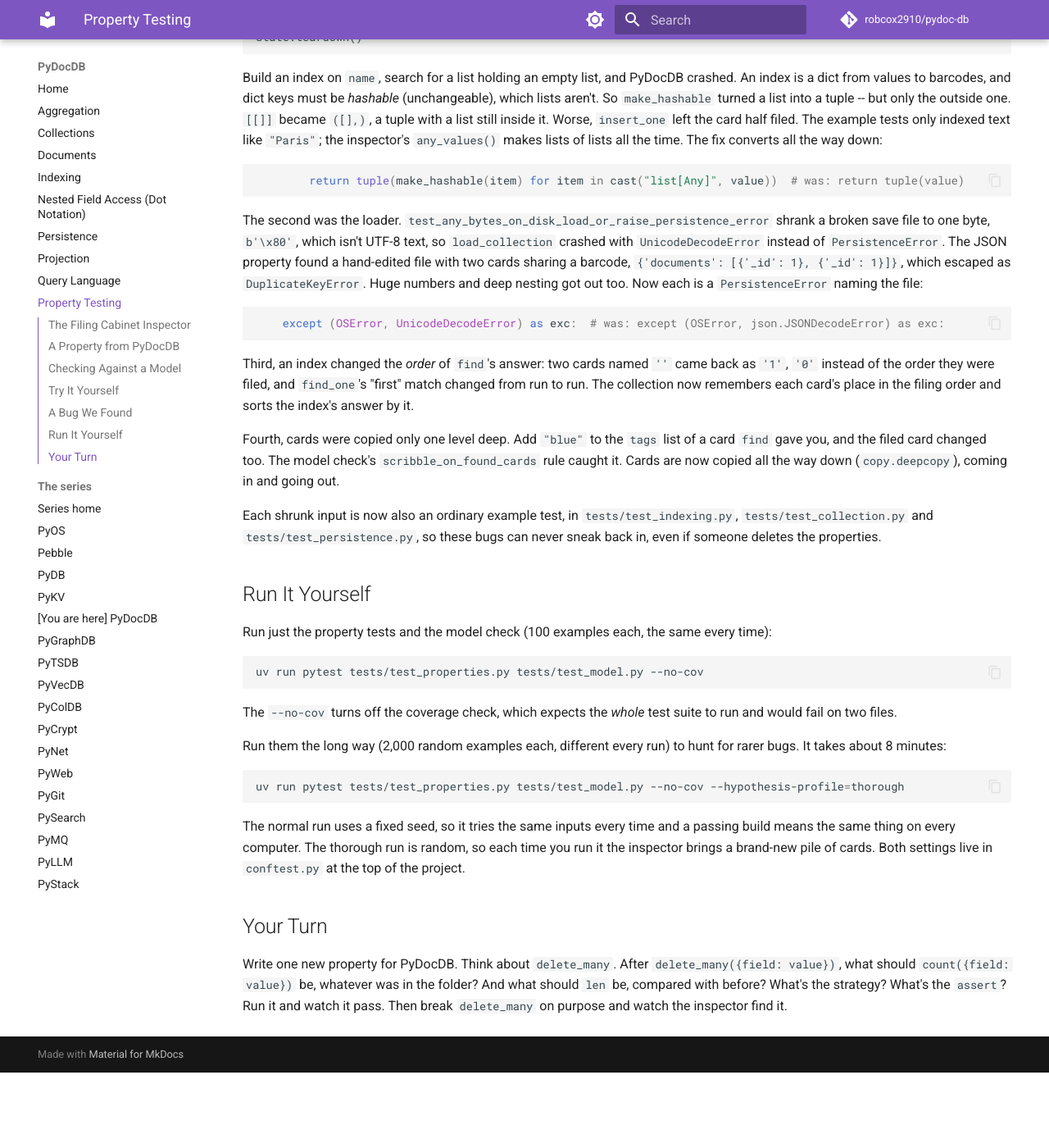
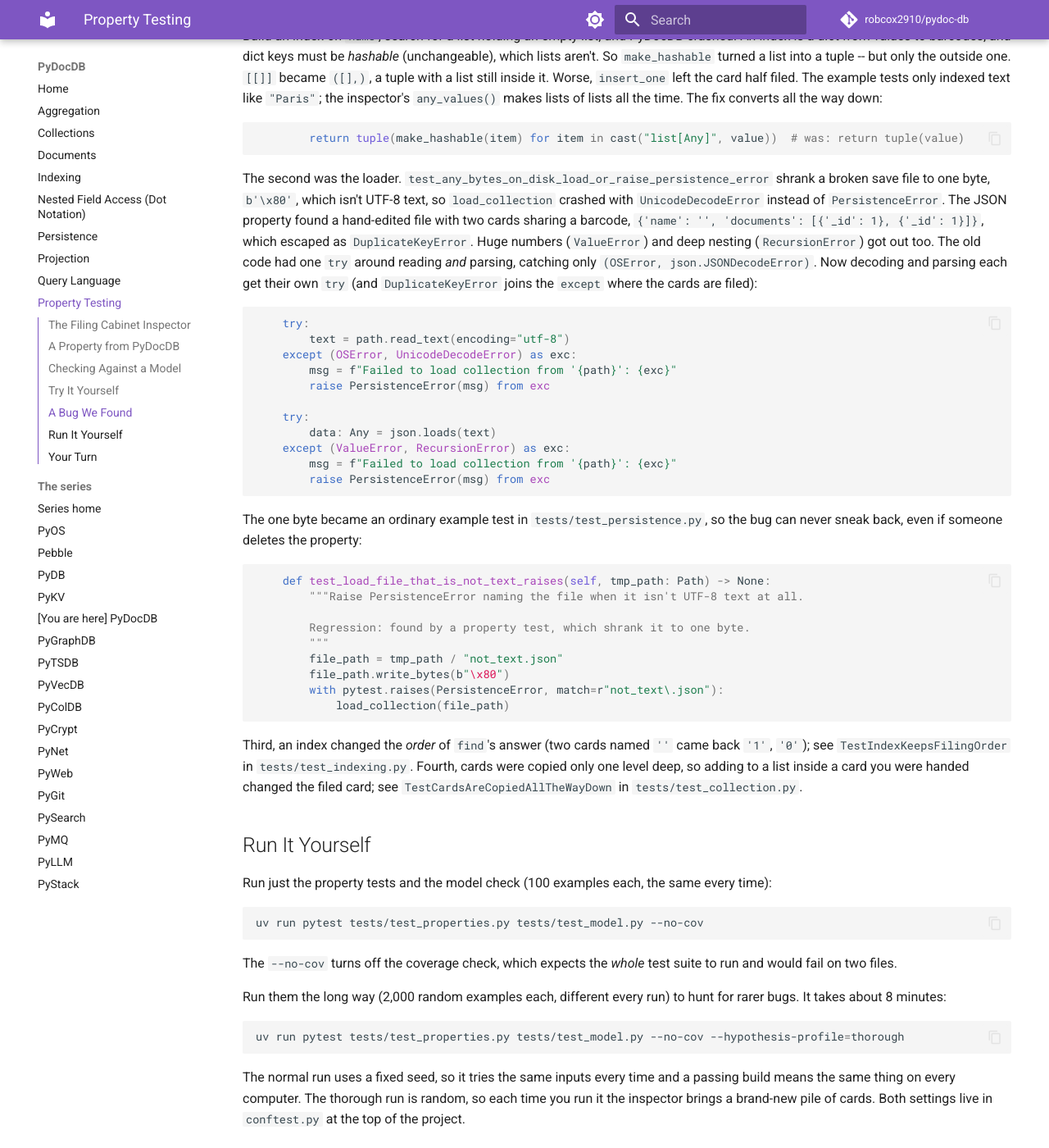
Before and after one commit to robcox2910/pydoc-db, an MkDocs documentation site: the page built from docs/property-testing.md, in a window 1280 px wide and 1400 px high, scrolled down 5378 px. Shown: the whole window at 82% size. Built offline with MkDocs 1.6.1 and Material for MkDocs 9.7.7, drawn with Linux system fonts in a browser that asks for light colours; comment, search, counter and statistics services are not loaded; before the commit the page ends 6686 px from its top, so only the background shows below that; some of the changed text lies outside the part shown.

Commit message:
docs: show the real loader fix and a pinned example test
Co-Authored-By: Claude Opus 5.5 <noreply@anthropic.com>

````diff
--- a/docs/property-testing.md
+++ b/docs/property-testing.md
@@ -23,8 +23,7 @@ they ask for something, they check one rule:
 That rule is a **property**. It doesn't say what any one card looks like.
 It says something that must be true for *every* folder of cards.
 
-When the inspector catches the clerk out, they don't just report
-"something went wrong with that huge pile". They try again with fewer
+When the inspector catches the clerk out, they try again with fewer
 cards, shorter names and simpler values, checking it still goes wrong
 each time, until it's as small as it can be. That boiling-down is called
 **shrinking**, and it's the best part: the smallest failing input usually
@@ -81,8 +80,7 @@ Line by line:
   they'd almost never match. `any_values()` (in `tests/strategies.py`,
   shared with the model check) makes text, numbers, `True`/`False`,
   `None`, and lists and dicts up to two deep. A folder holds at most five
-  cards, which keeps the test quick; a failure shrinks to one or two
-  cards anyway.
+  cards, which keeps the test quick.
 - **The comment in `query_values()`** says why the value is never a dict:
   `{"age": {"$gt": 13}}` means "age greater than 13", not "age equals
   this dict". A strategy should only make inputs the code promises to
@@ -104,11 +102,12 @@ Notice what the test *doesn't* say. It never says "find Alice and you get
 Alice's card". It doesn't need to know any answers. It only needs a rule
 that's always true.
 
-The next property says an index must never change what `find` returns.
-**That property alone is passed by a `find` that does nothing** -- one
-that always hands back an empty list gives the same nothing with or
-without an index -- so the plain-filter property sits beside it and fails
-straight away if `find` never finds anything.
+The second property in the table below says an index must never change
+what `find` returns. **That index property alone is passed by a `find`
+that does nothing**: one that always hands back an empty list gives the
+same nothing with or without an index. The plain-filter property shown
+above catches it straight away, because a plain loop *does* find the
+matching cards.
 
 | Rule | Test |
 |---|---|
@@ -191,10 +190,8 @@ Piece by piece:
 - **`ids = Bundle("ids")`** is a bag of barcodes used earlier in the
   story. Two random strings almost never match, so without it the story
   would hardly ever try filing a card under a barcode that's taken.
-  `insert_one` puts its barcode in the bag (`target=ids`), and picks
-  either a barcode from the bag or a brand-new one, so it tries both
-  sides: a taken barcode must raise `DuplicateKeyError` and change
-  nothing.
+  `insert_one` puts its barcode in the bag (`target=ids`) and draws
+  from it too, so a taken barcode must raise `DuplicateKeyError`.
 - **`delete_one`** works out the answer from the notebook first, then
   checks what the collection *says*: `True` exactly when there was a card
   to shred.
@@ -260,9 +257,9 @@ Searching for the random value, `None`, agreed either way. But
 searching for the name the card really holds, `''`, found it without an
 index and found nothing with one.
 
-`test_an_index_never_changes_what_find_returns` caught it. The model
-check happened to miss it this time: a model check is only as good as
-the stories it tries. The other four
+`test_an_index_never_changes_what_find_returns` caught it, and so did the
+model check: build an index on `name`, file a card named `''`, search
+for `''`. The other four
 properties stayed green: without an index, `find` is still right. **The
 example tests all still pass. Only the property notices.** The example
 tests index cards with real-looking values like `"Paris"`, and nobody
@@ -307,28 +304,47 @@ The second was the loader. `test_any_bytes_on_disk_load_or_raise_persistence_err
 shrank a broken save file to one byte, `b'\x80'`, which isn't UTF-8 text,
 so `load_collection` crashed with `UnicodeDecodeError` instead of
 `PersistenceError`. The JSON property found a hand-edited file with two
-cards sharing a barcode, `{'documents': [{'_id': 1}, {'_id': 1}]}`, which
-escaped as `DuplicateKeyError`. Huge numbers and deep nesting got out too. Now
-each is a `PersistenceError` naming the file:
+cards sharing a barcode, `{'name': '', 'documents': [{'_id': 1}, {'_id': 1}]}`,
+which escaped as `DuplicateKeyError`. Huge numbers (`ValueError`) and deep
+nesting (`RecursionError`) got out too. The old code had one `try` around
+reading *and* parsing, catching only `(OSError, json.JSONDecodeError)`.
+Now decoding and parsing each get their own `try` (and `DuplicateKeyError`
+joins the `except` where the cards are filed):
 
 ```python
-    except (OSError, UnicodeDecodeError) as exc:  # was: except (OSError, json.JSONDecodeError) as exc:
+    try:
+        text = path.read_text(encoding="utf-8")
+    except (OSError, UnicodeDecodeError) as exc:
+        msg = f"Failed to load collection from '{path}': {exc}"
+        raise PersistenceError(msg) from exc
+
+    try:
+        data: Any = json.loads(text)
+    except (ValueError, RecursionError) as exc:
+        msg = f"Failed to load collection from '{path}': {exc}"
+        raise PersistenceError(msg) from exc
 ```
 
-Third, an index changed the *order* of `find`'s answer: two cards named
-`''` came back as `'1'`, `'0'` instead of the order they were filed, and
-`find_one`'s "first" match changed from run to run. The collection now
-remembers each card's place in the filing order and sorts the index's
-answer by it.
+The one byte became an ordinary example test in `tests/test_persistence.py`,
+so the bug can never sneak back, even if someone deletes the property:
 
-Fourth, cards were copied only one level deep. Add `"blue"` to the
-`tags` list of a card `find` gave you, and the filed card changed too.
-The model check's `scribble_on_found_cards` rule caught it. Cards are now
-copied all the way down (`copy.deepcopy`), coming in and going out.
+```python
+    def test_load_file_that_is_not_text_raises(self, tmp_path: Path) -> None:
+        """Raise PersistenceError naming the file when it isn't UTF-8 text at all.
 
-Each shrunk input is now also an ordinary example test, in
-`tests/test_indexing.py`, `tests/test_collection.py` and `tests/test_persistence.py`, so these bugs
-can never sneak back in, even if someone deletes the properties.
+        Regression: found by a property test, which shrank it to one byte.
+        """
+        file_path = tmp_path / "not_text.json"
+        file_path.write_bytes(b"\x80")
+        with pytest.raises(PersistenceError, match=r"not_text\.json"):
+            load_collection(file_path)
+```
+
+Third, an index changed the *order* of `find`'s answer (two cards named
+`''` came back `'1'`, `'0'`); see `TestIndexKeepsFilingOrder` in
+`tests/test_indexing.py`. Fourth, cards were copied only one level deep,
+so adding to a list inside a card you were handed changed the filed card;
+see `TestCardsAreCopiedAllTheWayDown` in `tests/test_collection.py`.
 
 ## Run It Yourself
 
````
Also changed, not shown: other parts of docs/property-testing.md (+1 -1 lines).
